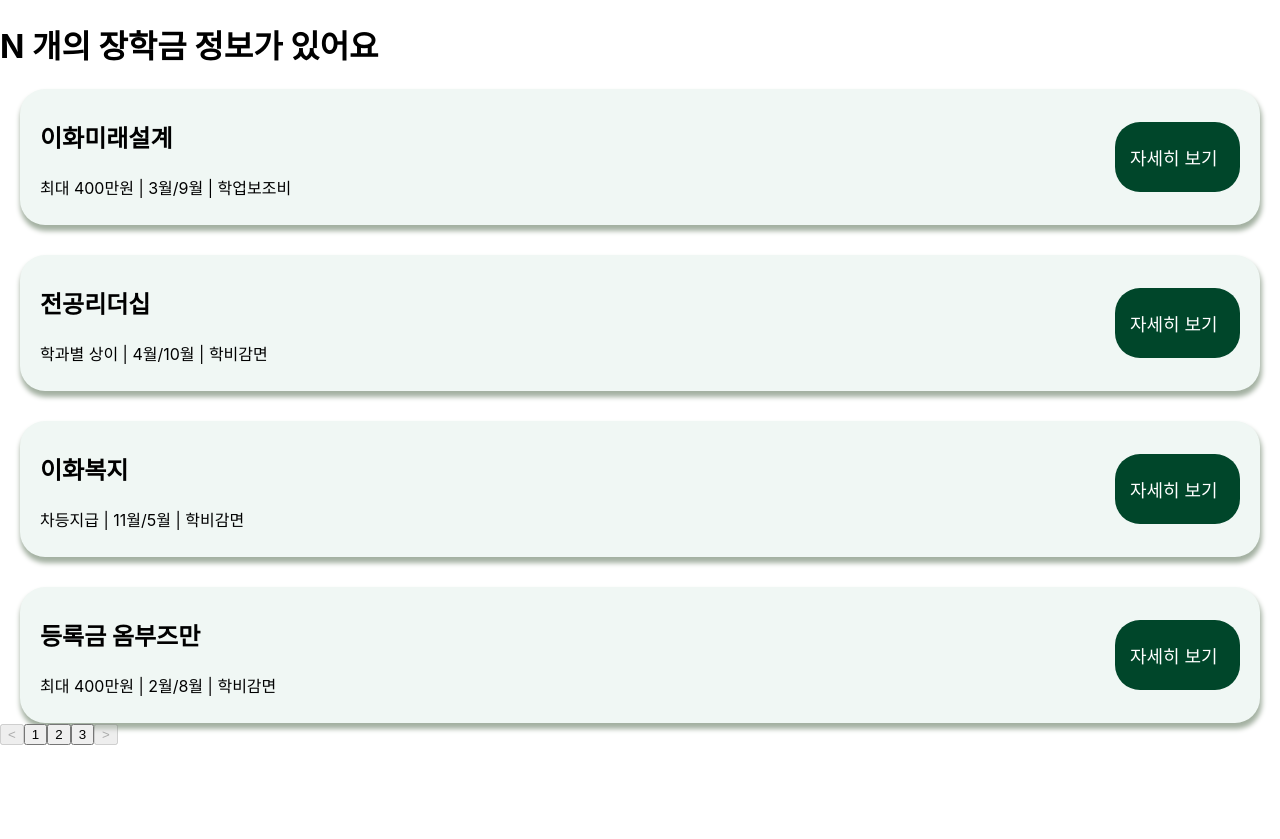
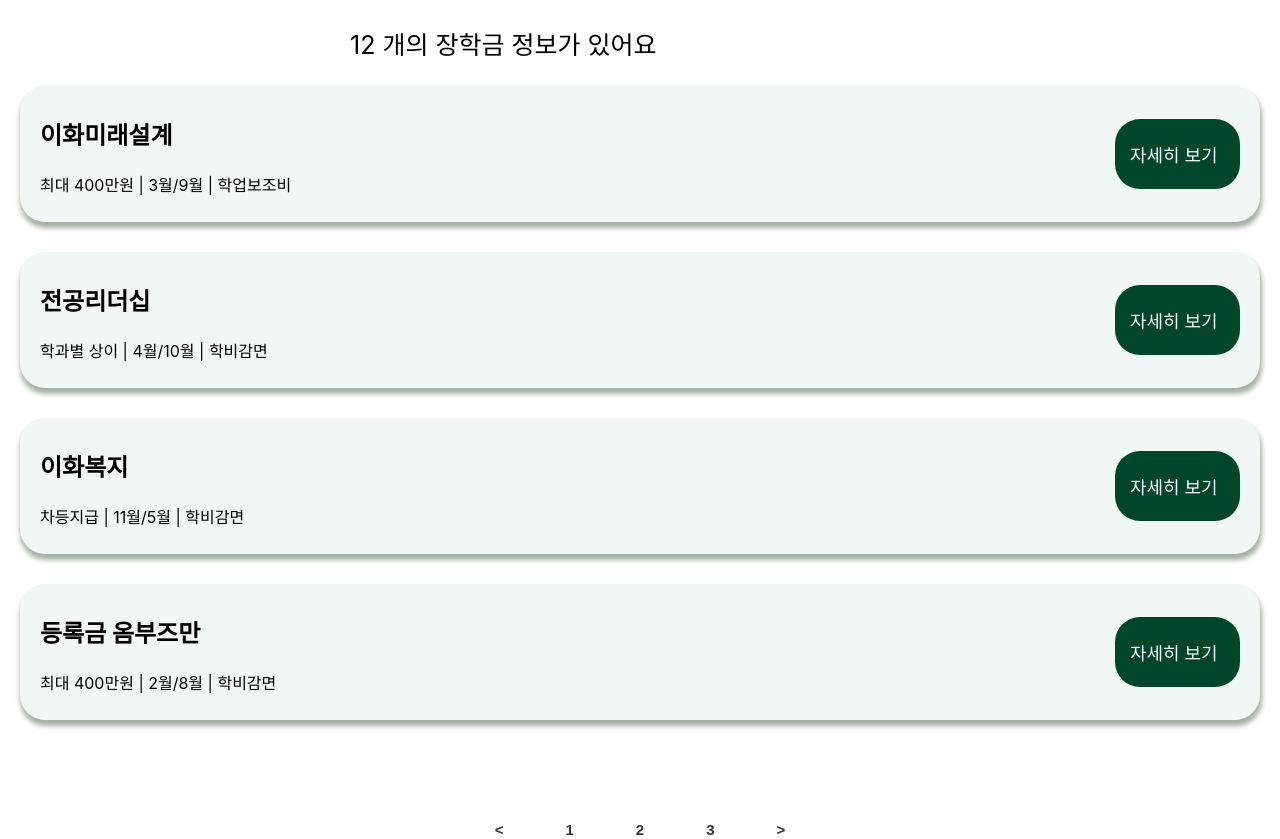
Before and after one commit to ECC-2024-Winter-Team1/EwhaScholarship_FE, a React (Create React App) app: page / in a window 1280 px wide. Before the commit the page ends 800 px from the top, so only its background shows below. Built offline with nearby package versions, Linux system fonts and the light colour scheme.

Commit message:
feat: 페이지네이션 꾸미기

```diff
--- a/src/components/Pagination/Pagination.jsx
+++ b/src/components/Pagination/Pagination.jsx
@@ -1,4 +1,5 @@
 import { useState } from "react";
+import { Button, ButtonWrapper } from "./Pagination.style";
 export function Pagination({
   postsNum,
   postsPerPage,
@@ -36,23 +37,23 @@ export function Pagination({
   }
 
   return (
-    <div>
-      <button onClick={goToPrevPageGroup} disabled={currentPageGroup === 0}>
+    <ButtonWrapper>
+      <Button onClick={goToPrevPageGroup} disabled={currentPageGroup === 0}>
         {"<"}
-      </button>
+      </Button>
 
       {pageList.map((page) => (
-        <button key={page} onClick={() => setCurrentPage(page)}>
+        <Button key={page} onClick={() => setCurrentPage(page)}>
           {page}
-        </button>
+        </Button>
       ))}
 
-      <button
+      <Button
         onClick={goToNextPageGroup}
         disabled={currentPageGroup === totalPageGroup - 1}
       >
         {">"}
-      </button>
-    </div>
+      </Button>
+    </ButtonWrapper>
   );
 }
--- /dev/null
+++ b/src/components/Pagination/Pagination.style.jsx
@@ -0,0 +1,25 @@
+import styled from "styled-components";
+
+export const Button = styled.button`
+  border: none;
+  background-color: white;
+  font-size: 15px;
+  font-weight: 550;
+  color: #333333;
+  &:focus {
+    color: #00462a;
+  }
+`;
+
+export const ButtonWrapper = styled.div`
+  margin-top: 100px;
+  display: flex;
+  justify-content: center;
+  gap: 50px;
+`;
+
+export const Text = styled.p`
+  display: flex;
+  margin-left: 350px;
+  font-size: 25px;
+`;
--- a/src/components/Pagination/ShowPostList.jsx
+++ b/src/components/Pagination/ShowPostList.jsx
@@ -1,6 +1,7 @@
 import { BoxWrapper, Box, LinkBox, TextWrapper } from "./Content.style";
 import { Pagination } from "./Pagination";
 import { useEffect, useState } from "react";
+import { Text } from "./Pagination.style";
 
 export default function ShowPostList() {
   const [posts, setPosts] = useState([]);
@@ -63,9 +64,7 @@ export default function ShowPostList() {
 
   return (
     <>
-      <header>
-        <h1>N 개의 장학금 정보가 있어요</h1>
-      </header>
+      <Text>{posts.length} 개의 장학금 정보가 있어요</Text>
 
       <BoxWrapper>
         {currentPosts.map((item) => (
```
